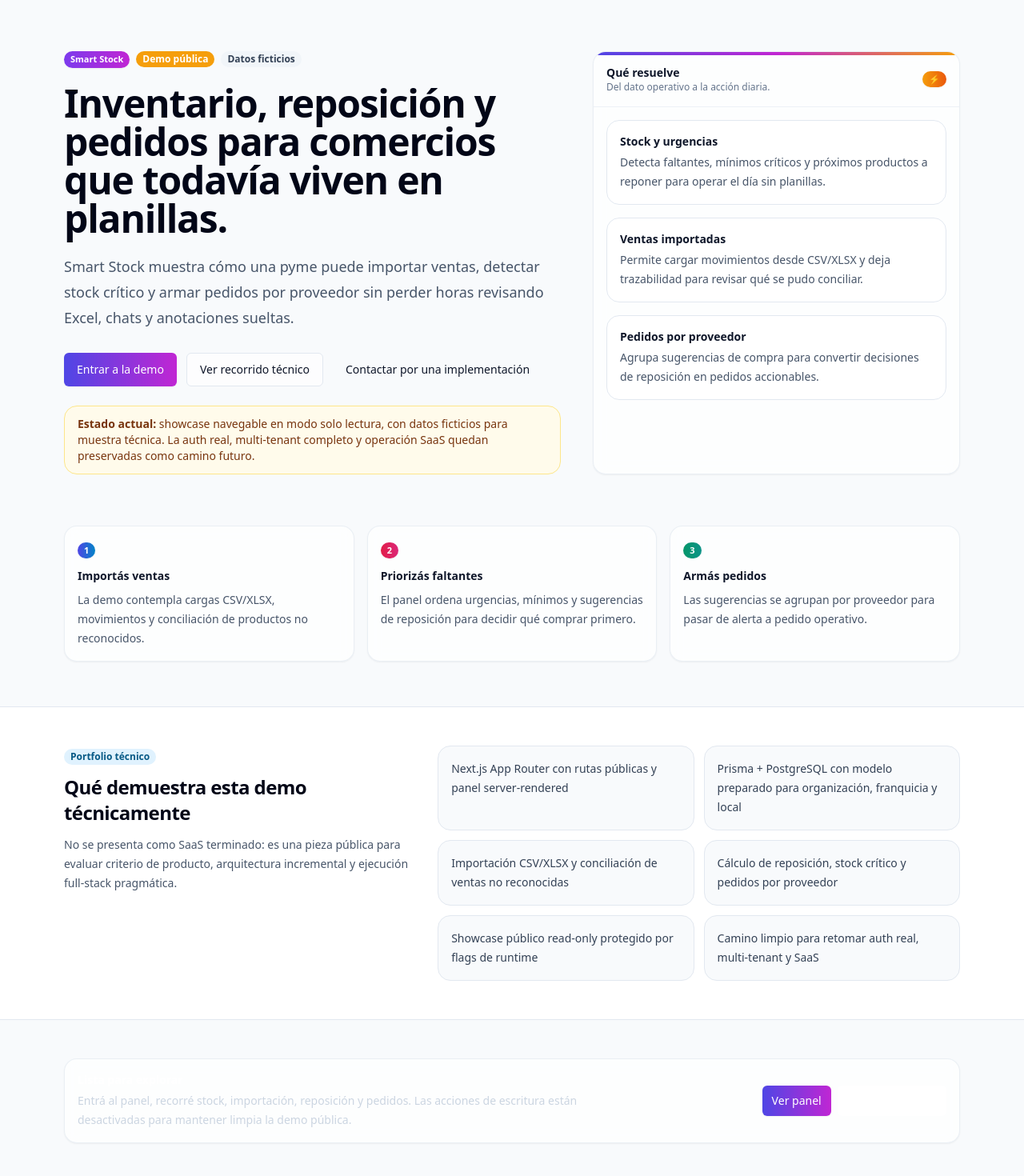
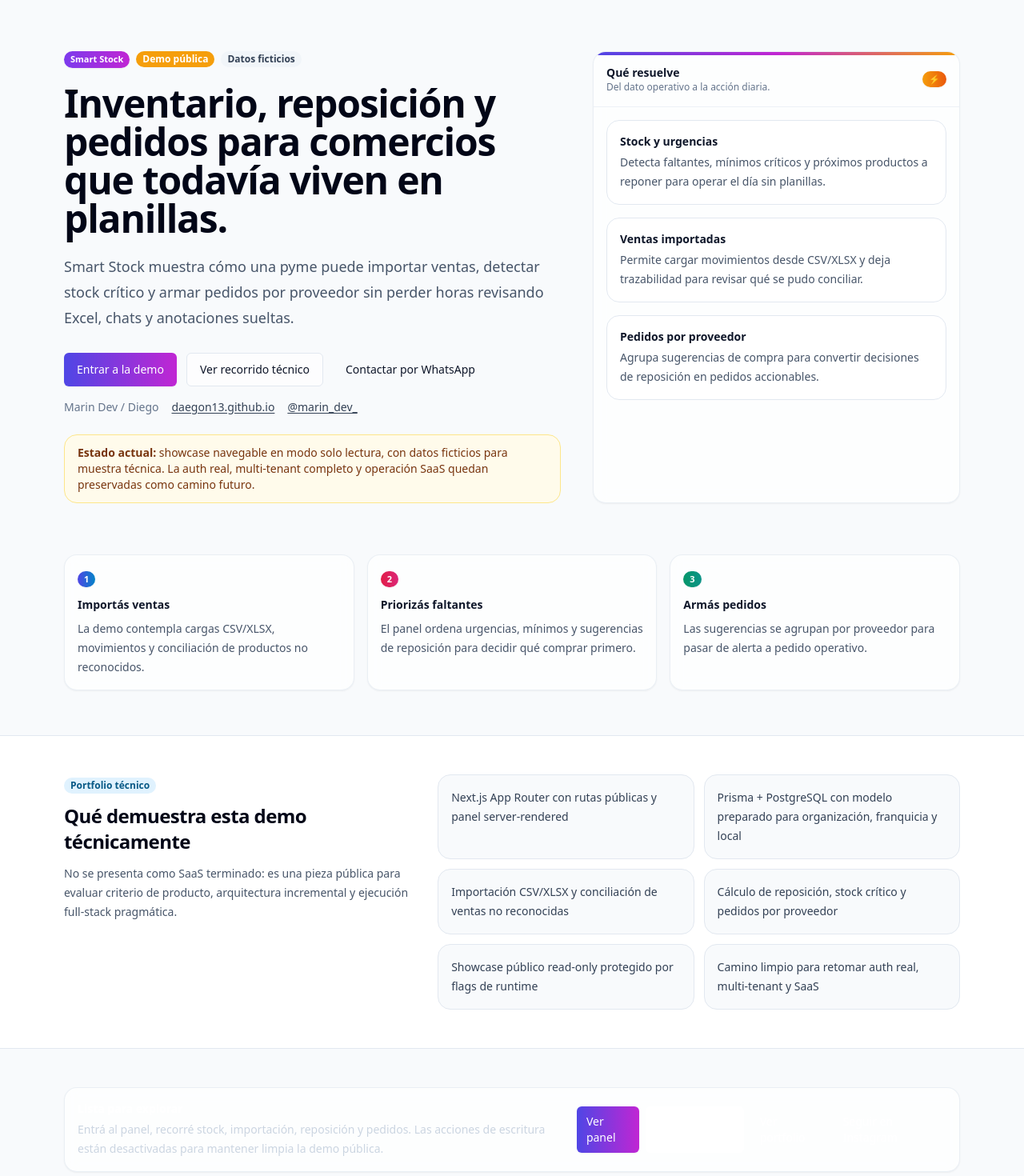
Before and after one commit to Daegon13/smart-stock, a Next.js app: page / in a window 1280 px wide. Shown: the top 1470 px of the page at 80% size. Built offline with nearby package versions, Linux system fonts and the light colour scheme; no server answers.

Commit message:
Add real Marin Dev contact links

```diff
--- a/app/(marketing)/about-demo/page.tsx
+++ b/app/(marketing)/about-demo/page.tsx
@@ -1,7 +1,7 @@
 import Link from "next/link";
 import type { Metadata } from "next";
 import { Badge, Button, Card, CardContent, CardHeader, Sticker } from "@/components/ui";
-import { PUBLIC_CONTACT_URL } from "@/lib/clientShowcase";
+import { contact } from "@/lib/contact";
 
 export const metadata: Metadata = {
   title: "Recorrido técnico | Smart Stock",
@@ -152,9 +152,17 @@
               <div className="text-sm font-semibold">¿Querés una implementación similar?</div>
               <p className="mt-1 text-sm leading-6 text-slate-300">La demo está orientada a mostrar criterio de producto, ejecución full-stack y una base clara para adaptar a procesos reales.</p>
             </div>
-            <Button asChild>
-              <a href={PUBLIC_CONTACT_URL}>Contactar por una implementación</a>
-            </Button>
+            <div className="flex flex-col gap-2 sm:flex-row">
+              <Button asChild>
+                <a href={contact.whatsappHref} target="_blank" rel="noreferrer">Hablar sobre una implementación</a>
+              </Button>
+              <Button asChild variant="outline" className="border-white/20 bg-white/10 text-white hover:bg-white/20">
+                <a href={contact.websiteHref} target="_blank" rel="noreferrer">Ver portfolio</a>
+              </Button>
+              <Button asChild variant="ghost" className="text-white hover:bg-white/10">
+                <a href={contact.instagramHref} target="_blank" rel="noreferrer">Seguir en Instagram</a>
+              </Button>
+            </div>
           </div>
         </CardContent>
       </Card>
--- a/app/(marketing)/page.tsx
+++ b/app/(marketing)/page.tsx
@@ -1,6 +1,6 @@
 import Link from "next/link";
 import { Badge, Button, Card, CardContent, CardHeader, Sticker } from "@/components/ui";
-import { PUBLIC_CONTACT_URL } from "@/lib/clientShowcase";
+import { contact } from "@/lib/contact";
 
 const technicalSignals = [
   "Next.js App Router con rutas públicas y panel server-rendered",
@@ -51,8 +51,13 @@
               <Link href="/about-demo">Ver recorrido técnico</Link>
             </Button>
             <Button asChild size="lg" variant="ghost">
-              <a href={PUBLIC_CONTACT_URL}>Contactar por una implementación</a>
+              <a href={contact.whatsappHref} target="_blank" rel="noreferrer">Contactar por WhatsApp</a>
             </Button>
+          </div>
+          <div className="mt-4 flex flex-wrap gap-x-4 gap-y-2 text-sm text-slate-500">
+            <span>Marin Dev / Diego</span>
+            <a href={contact.websiteHref} target="_blank" rel="noreferrer" className="font-medium text-slate-700 underline underline-offset-2">{contact.websiteDisplay}</a>
+            <a href={contact.instagramHref} target="_blank" rel="noreferrer" className="font-medium text-slate-700 underline underline-offset-2">{contact.instagramHandle}</a>
           </div>
 
           <div className="mt-6 rounded-2xl border border-amber-200 bg-amber-50 px-4 py-3 text-sm text-amber-900">
@@ -146,6 +151,12 @@
                 <Button asChild variant="outline" className="border-white/20 bg-white/10 text-white hover:bg-white/20">
                   <Link href="/about-demo">Detalles técnicos</Link>
                 </Button>
+                <Button asChild variant="ghost" className="text-white hover:bg-white/10">
+                  <a href={contact.websiteHref} target="_blank" rel="noreferrer">Ver portfolio</a>
+                </Button>
+                <Button asChild variant="ghost" className="text-white hover:bg-white/10">
+                  <a href={contact.instagramHref} target="_blank" rel="noreferrer">Seguir en Instagram</a>
+                </Button>
               </div>
             </div>
           </CardContent>
--- a/app/layout.tsx
+++ b/app/layout.tsx
@@ -1,6 +1,7 @@
 import "./globals.css";
 import type { Metadata } from "next";
 import { PUBLIC_SITE_URL } from "@/lib/clientShowcase";
+import { contact } from "@/lib/contact";
 
 export const metadata: Metadata = {
   metadataBase: new URL(PUBLIC_SITE_URL),
@@ -10,6 +11,8 @@
   },
   description:
     "Demo pública read-only de Smart Stock: inventario, ventas importadas, reposición y pedidos por proveedor para comercios.",
+  authors: [{ name: "Marin Dev / Diego", url: contact.websiteHref }],
+  creator: "Marin Dev / Diego",
   openGraph: {
     title: "Smart Stock — demo pública de inventario y reposición",
     description:
--- a/components/AppShell.tsx
+++ b/components/AppShell.tsx
@@ -4,7 +4,8 @@
 import { usePathname } from "next/navigation";
 import * as React from "react";
 import { Badge, Button, Sticker } from "@/components/ui";
-import { isClientShowcaseReadonly, PUBLIC_CONTACT_URL } from "@/lib/clientShowcase";
+import { isClientShowcaseReadonly } from "@/lib/clientShowcase";
+import { contact } from "@/lib/contact";
 
 type NavItem = { href: string; label: string; icon: string; hint?: string };
 
@@ -214,8 +215,17 @@
                     <div>Demo pública: datos ficticios de Minimarket Demo.</div>
                     <div>{showcaseReadonly ? "Modo solo lectura: mutaciones desactivadas." : "Modo demo editable para entorno controlado."}</div>
                     <Link href="/about-demo" className="font-semibold underline underline-offset-2">
-                      Recorrido técnico · MarinDev
+                      Recorrido técnico · Marin Dev
                     </Link>
+                    <div className="flex flex-wrap gap-x-2 gap-y-1">
+                      <a href={contact.websiteHref} target="_blank" rel="noreferrer" className="underline underline-offset-2">
+                        Portfolio
+                      </a>
+                      <span aria-hidden>·</span>
+                      <a href={contact.instagramHref} target="_blank" rel="noreferrer" className="underline underline-offset-2">
+                        Instagram
+                      </a>
+                    </div>
                   </div>
                 ) : showDevBanners ? (
                   <div className="mt-3 text-[11px] text-slate-500">
@@ -239,8 +249,11 @@
                   <Link href="/about-demo" className="underline underline-offset-2">
                     Ver recorrido técnico
                   </Link>
-                  <a href={PUBLIC_CONTACT_URL} className="underline underline-offset-2">
-                    MarinDev · contacto
+                  <a href={contact.whatsappHref} target="_blank" rel="noreferrer" className="underline underline-offset-2">
+                    Contactar por WhatsApp
+                  </a>
+                  <a href={contact.websiteHref} target="_blank" rel="noreferrer" className="underline underline-offset-2">
+                    Ver portfolio
                   </a>
                 </div>
               </div>
--- a/lib/clientShowcase.ts
+++ b/lib/clientShowcase.ts
@@ -1,3 +1,5 @@
+import { contact } from "@/lib/contact";
+
 export const SHOWCASE_READONLY_NOTICE = "Demo pública: acciones de escritura desactivadas.";
 
 export function isClientShowcaseReadonly() {
@@ -8,5 +10,4 @@
 
 export const PUBLIC_SITE_URL = process.env.NEXT_PUBLIC_SITE_URL || "https://smart-stock-showcase.vercel.app";
 
-export const PUBLIC_CONTACT_URL =
-  process.env.NEXT_PUBLIC_CONTACT_URL || "mailto:contacto@marindev.com?subject=Implementaci%C3%B3n%20Smart%20Stock";
+export const PUBLIC_CONTACT_URL = process.env.NEXT_PUBLIC_CONTACT_URL || contact.whatsappHref;
--- /dev/null
+++ b/lib/contact.ts
@@ -0,0 +1,8 @@
+export const contact = {
+  whatsappDisplay: "+598 097 316 092",
+  whatsappHref: "https://wa.me/59897316092",
+  instagramHandle: "@marin_dev_",
+  instagramHref: "https://www.instagram.com/marin_dev_/",
+  websiteDisplay: "daegon13.github.io",
+  websiteHref: "https://daegon13.github.io"
+} as const;
```
Also changed, not shown: 4 other files (tests, documents, lock files or other folders).
